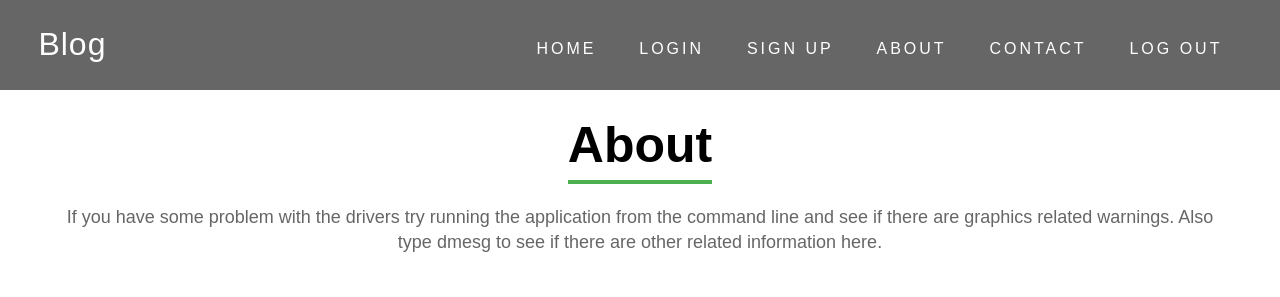
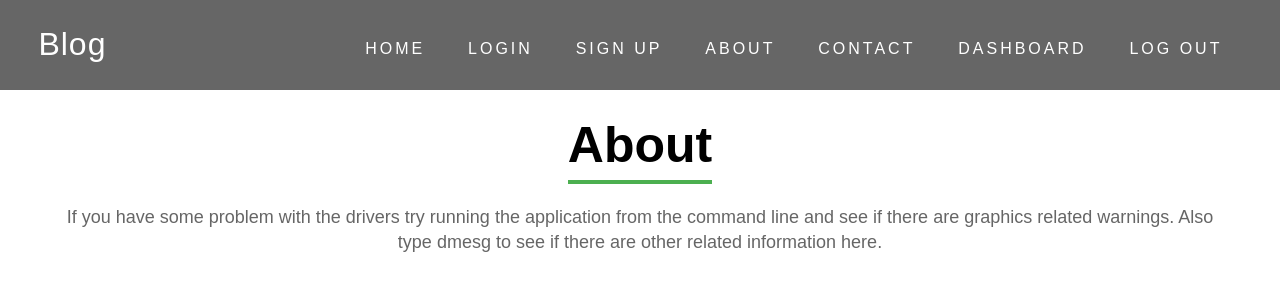
Before and after one commit to Maroa2002/Webstack---Portfolio-Project, a Flask app: page /about in a window 1280 px wide. Shown: the top 297 px of the page. Run offline with Flask 3, Linux system fonts and the light colour scheme; some libraries are stand-ins or nearby versions.

Commit message:
added the href link to the dahsboard page

```diff
--- a/templates/header.html
+++ b/templates/header.html
@@ -20,6 +20,7 @@
                     <a href = "{{ url_for('signup') }}">sign up</a>
                     <a href = "{{ url_for('about') }}">about</a>
                     <a href = "{{ url_for('contact') }}">contact</a>
+                    <a href = "{{ url_for('view_dashboard') }}">dashboard</a>
                     <a href = "">log out</a>
                 </div>
             </div>
```
